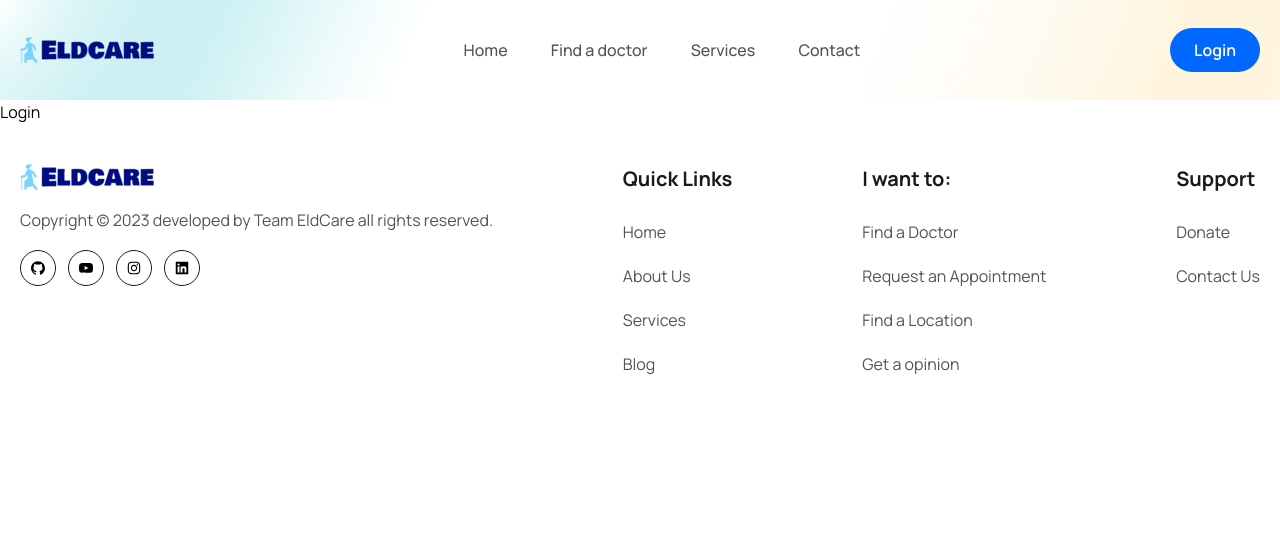
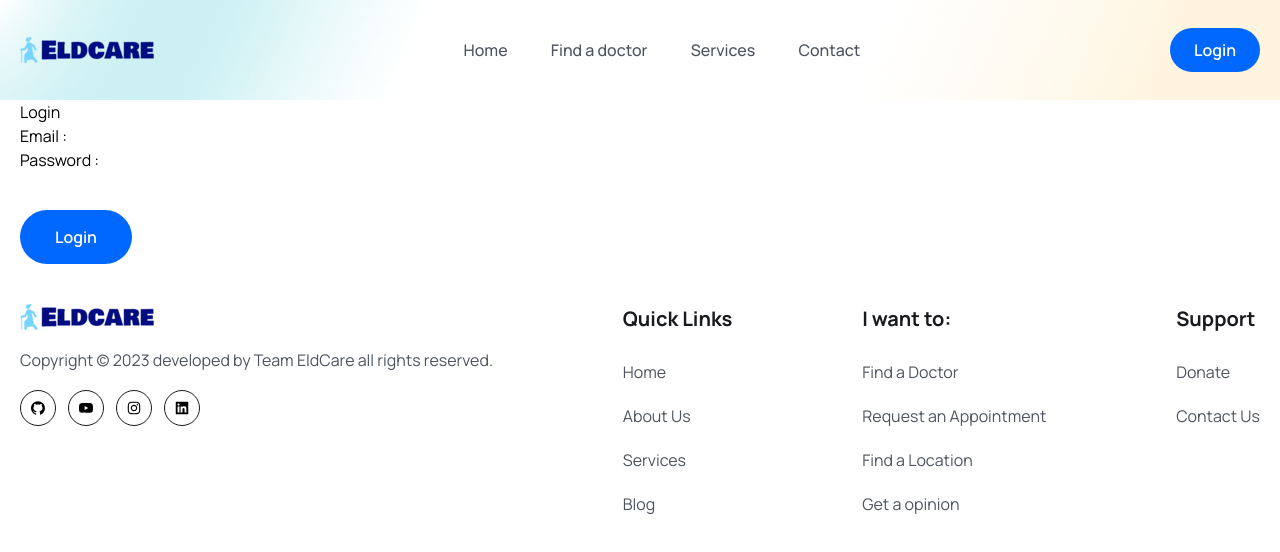
Before and after one commit to Anikesh02/Eldcare, a React (Vite) app in the folder frontend/: page /login in a window 1280 px wide. Shown: the top 552 px of the page. Built offline with nearby package versions, Linux system fonts and the light colour scheme.

Commit message:
nothing much

```diff
--- /dev/null
+++ b/frontend/src/firebase.js
@@ -0,0 +1,14 @@
+import { initializeApp } from "firebase/app";
+
+const firebaseConfig = {
+  apiKey: "AIzaSyBOmxLNfLGGTFefhXGQXZUmsvj-LdrP0oc",
+  authDomain: "eldcare-95000.firebaseapp.com",
+  projectId: "eldcare-95000",
+  storageBucket: "eldcare-95000.appspot.com",
+  messagingSenderId: "417899429726",
+  appId: "1:417899429726:web:ff5d0ec3b02142916d59cf"
+};
+
+const app = initializeApp(firebaseConfig);
+
+export default app;
--- a/frontend/src/pages/Login.jsx
+++ b/frontend/src/pages/Login.jsx
@@ -1,8 +1,95 @@
-import React from 'react'
+import React, { useState } from 'react';
+import { getAuth, createUserWithEmailAndPassword, signInWithEmailAndPassword } from "firebase/auth";
+import app from '../firebase.js';
 
-const Login = () => {
-  return  <div>Login</div>
+const auth = getAuth(app);
 
+function logInUser(email, password) {
+  return signInWithEmailAndPassword(auth, email, password)
+    .then((userCredential) => {
+      return userCredential.user;
+    })
+    .catch((error) => {
+      const errorCode = error.code;
+      const errorMessage = error.message;
+      throw new Error(errorMessage);
+    });
 }
 
-export default Login
+function createUser(email, password) {
+  return createUserWithEmailAndPassword(auth, email, password)
+    .then((userCredential) => {
+      return userCredential.user;
+    })
+    .catch((error) => {
+      const errorCode = error.code;
+      const errorMessage = error.message;
+      throw new Error(errorMessage);
+    });
+}
+
+function Login() {
+  const [email, setEmail] = useState('');
+  const [password, setPassword] = useState('');
+  const [user, setUser] = useState({});
+
+  const handleEmailChange = (event) => {
+    setEmail(event.target.value);
+  };
+
+  const handlePasswordChange = (event) => {
+    setPassword(event.target.value);
+  };
+
+  const handleSubmit = async (event) => {
+    event.preventDefault();
+
+    try {
+      console.log(email, password);
+      const loggedInUser = await logInUser(email, password);
+      setUser(loggedInUser);
+    } catch (error) {
+      console.error("Login failed:", error.message);
+    }
+  };
+
+  return (
+    <div className="container">
+      <form onSubmit={handleSubmit}>
+        <div className="card-header">
+          <h4>Login</h4>
+        </div>
+        <div className="card-body">
+          <div className="form-group">
+            <label htmlFor="email">Email :</label>
+            <input
+              type="text"
+              className="form-control"
+              id="email"
+              value={email}
+              onChange={handleEmailChange}
+            />
+          </div>
+          <div className="form-group">
+            <label htmlFor="password">Password :</label>
+            <input
+              type="password"
+              className="form-control"
+              id="password"
+              value={password}
+              onChange={handlePasswordChange}
+            />
+          </div>
+        </div>
+        <div className="card-footer">
+          <button className="btn btn-primary" type="submit">
+            Login
+          </button>
+        </div>
+      </form>
+      <p>{user.email}</p>
+    </div>
+  );
+}
+
+export default Login;
--- a/frontend/src/pages/Signup.jsx
+++ b/frontend/src/pages/Signup.jsx
@@ -1,8 +1,73 @@
 import React from 'react'
 
-const Signup = () => {
-  return <div>Signup</div>
+function Signup() {
+  const [email, setEmail] = useState('');
+  const [password, setPassword] = useState('');
+  const [confirmPassword, setConfirmPassword] = useState('');
 
+  const handleEmailChange = (event) => {
+    setEmail(event.target.value);
+  };
+
+  const handlePasswordChange = (event) => {
+    setPassword(event.target.value);
+  };
+
+  const handleConfirmPasswordChange = (event) => {
+    setConfirmPassword(event.target.value);
+  };
+
+  const handleSubmit = (event) => {
+    event.preventDefault();
+    // handle signup logic
+  };
+
+  return (
+    <div className="container">
+      <form onSubmit={handleSubmit}>
+        <div className="card-header">
+          <h4>Signup</h4>
+        </div>
+        <div className="card-body">
+          <div className="form-group">
+            <label htmlFor="email">Email</label>
+            <input
+              type="text"
+              className="form-control"
+              id="email"
+              value={email}
+              onChange={handleEmailChange}
+            />
+          </div>
+          <div className="form-group">
+            <label htmlFor="password">Password</label>
+            <input
+              type="password"
+              className="form-control"
+              id="password"
+              value={password}
+              onChange={handlePasswordChange}
+            />
+          </div>
+          <div className="form-group">
+            <label htmlFor="confirmPassword">Confirm Password</label>
+            <input
+              type="password"
+              className="form-control"
+              id="confirmPassword"
+              value={confirmPassword}
+              onChange={handleConfirmPasswordChange}
+            />
+          </div>
+        </div>
+        <div className="card-footer">
+          <button className="btn btn-primary" type="submit">
+            Signup
+          </button>
+        </div>
+      </form>
+    </div>
+  );
 }
 
 export default Signup
--- /dev/null
+++ b/package.json
@@ -0,0 +1,5 @@
+{
+  "dependencies": {
+    "firebase": "^10.4.0"
+  }
+}
```
Also changed, not shown: 1 other file (tests, documents, lock files or other folders).
